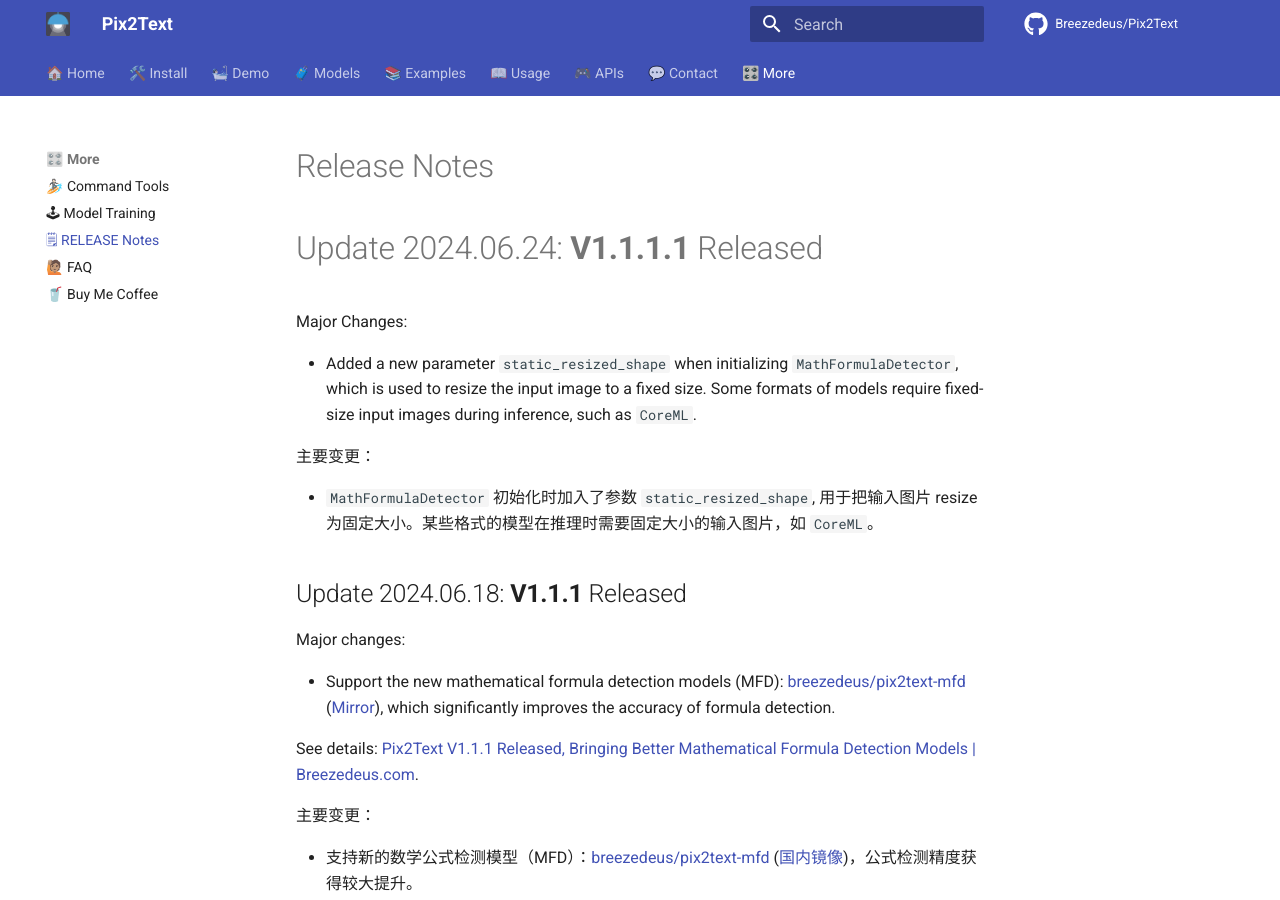
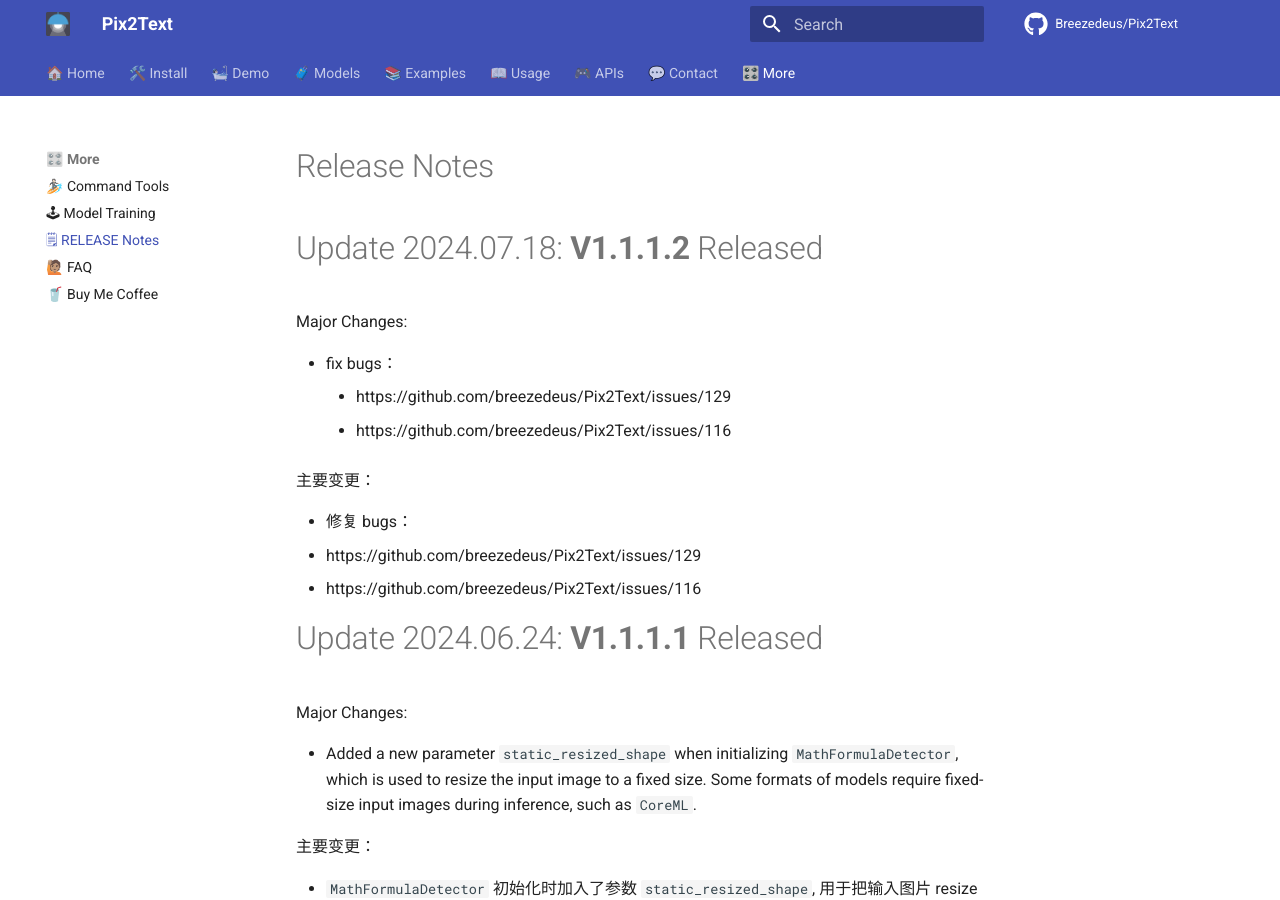
Before and after one commit to breezedeus/Pix2Text, an MkDocs documentation site: the page built from docs/RELEASE.md, in a window 1280 px wide and 900 px high. Built offline with MkDocs 1.6.1 and Material for MkDocs 9.7.7, drawn with Linux system fonts in a browser that asks for light colours; comment, search, counter and statistics services are not loaded.

Commit message:
bump version

```diff
--- a/docs/RELEASE.md
+++ b/docs/RELEASE.md
@@ -1,4 +1,18 @@
 # Release Notes
+
+# Update 2024.07.18: **V1.1.1.2** Released
+
+Major Changes:
+
+* fix bugs：
+    * https://github.com/breezedeus/Pix2Text/issues/129
+    * https://github.com/breezedeus/Pix2Text/issues/116
+
+主要变更：
+
+* 修复 bugs：
+  * https://github.com/breezedeus/Pix2Text/issues/129
+  * https://github.com/breezedeus/Pix2Text/issues/116
 
 # Update 2024.06.24: **V1.1.1.1** Released
 
--- a/pix2text/__version__.py
+++ b/pix2text/__version__.py
@@ -2,4 +2,4 @@
 # [Pix2Text](https://github.com/breezedeus/pix2text): an Open-Source Alternative to Mathpix.
 # Copyright (C) 2022-2024, [Breezedeus](https://www.breezedeus.com).
 
-__version__ = '1.1.1.1'
+__version__ = '1.1.1.2'
```
